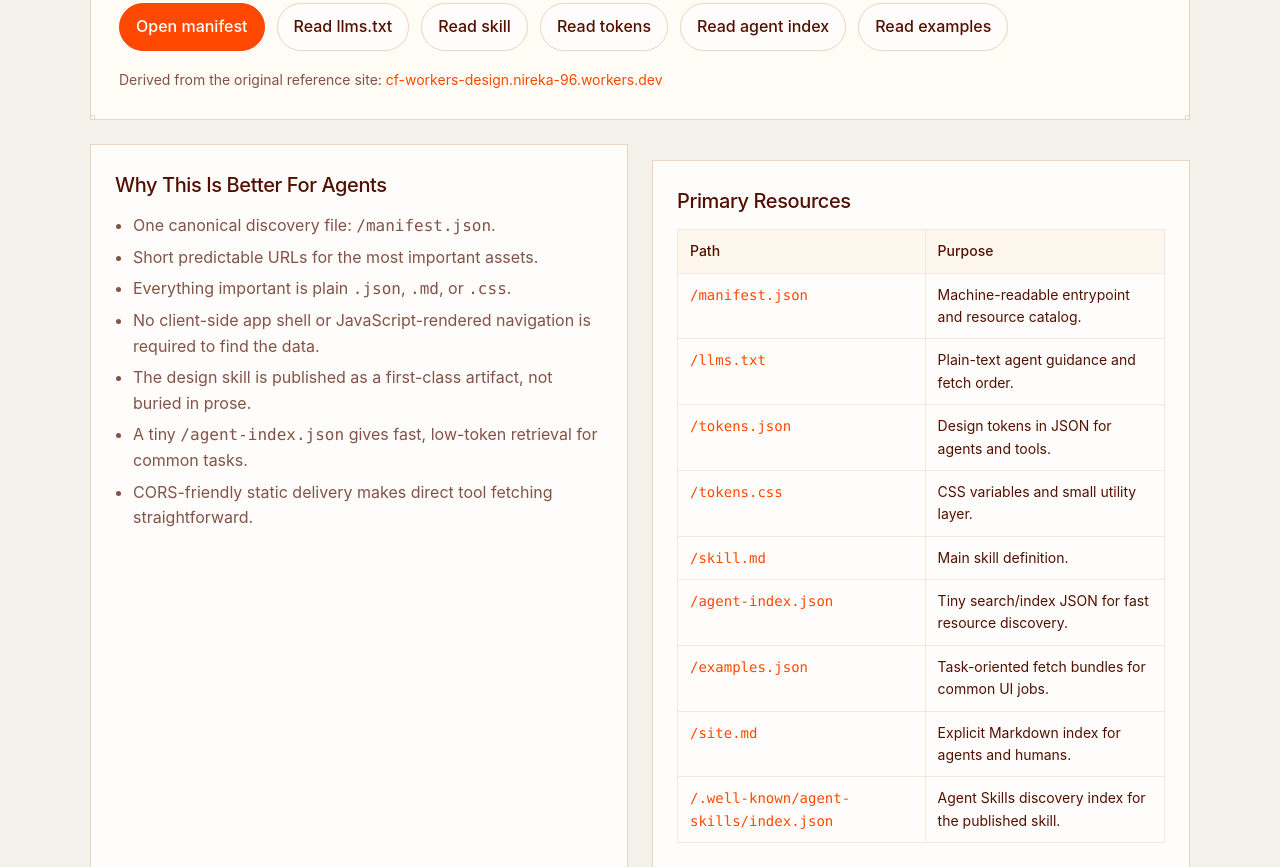
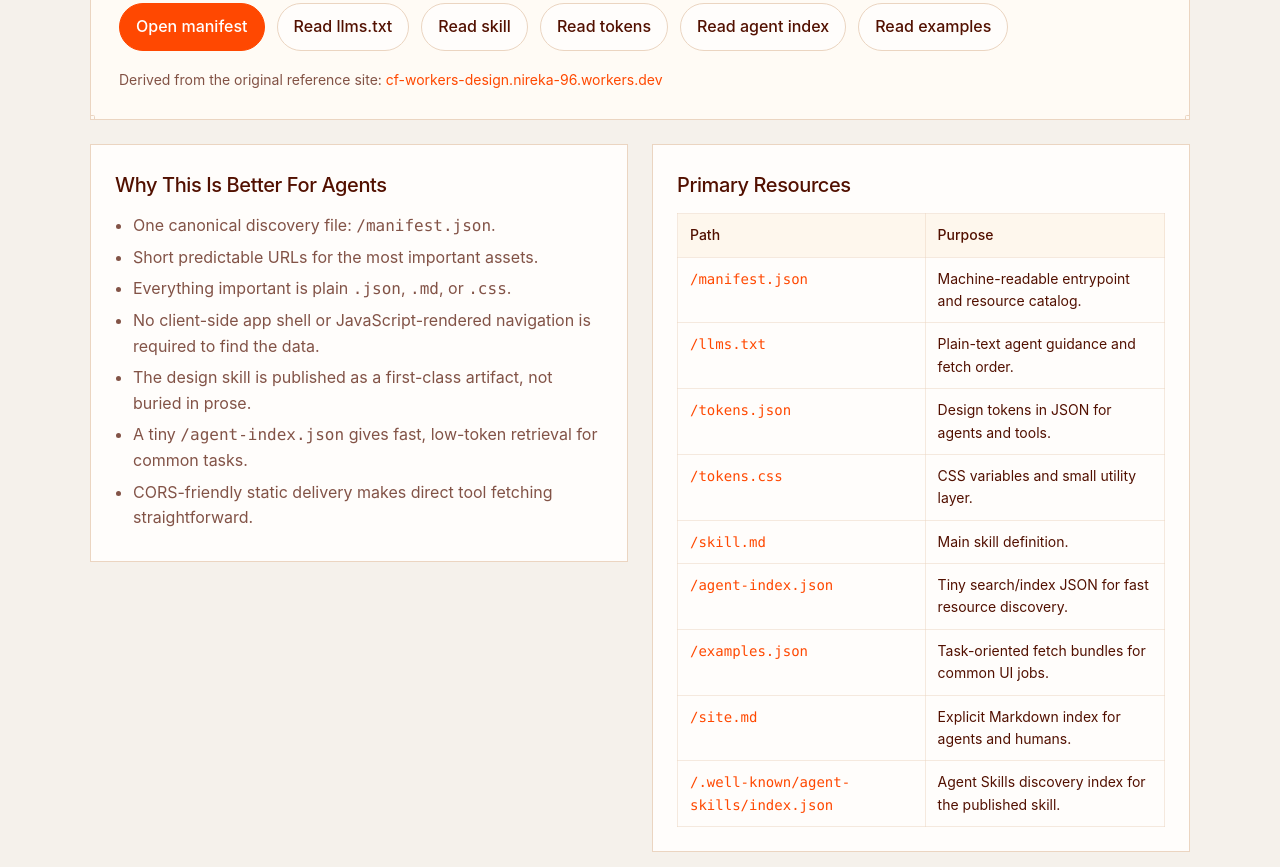
Before and after one commit to adewale/cf-workers-design-system, a website: page index.html in a window 1280 px wide. Shown: the part 397-1264 px from the top of the page. Drawn offline with Linux system fonts and the light colour scheme.

Commit message:
Fix homepage card alignment
Remove the leftover stacked card margin and align the split/grid containers from the top so the homepage boxes line up cleanly after the content reorder.

```diff
--- a/index.html
+++ b/index.html
@@ -156,6 +156,7 @@
         display: grid;
         gap: 24px;
         margin-top: 32px;
+        align-items: start;
       }
 
       @media (min-width: 860px) {
@@ -174,16 +175,13 @@
         display: grid;
         gap: 24px;
         margin-top: 24px;
+        align-items: start;
       }
 
       @media (min-width: 860px) {
         .split {
           grid-template-columns: 1fr 1fr;
         }
-      }
-
-      .card + .card {
-        margin-top: 16px;
       }
 
       ul,
```
